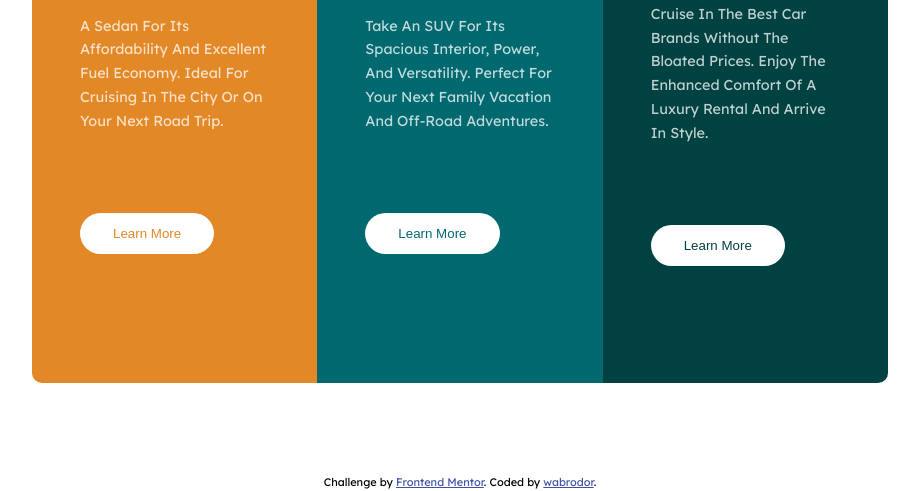
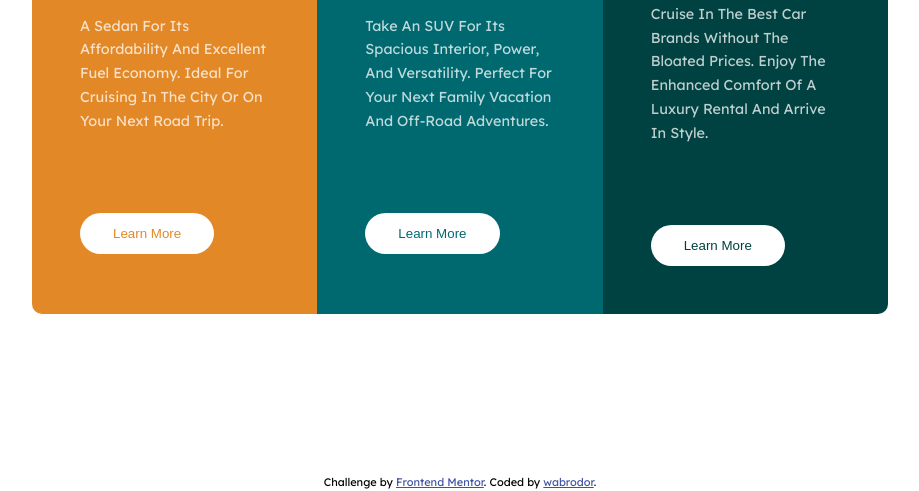
Before and after one commit to wabrodor/3-column, a plain HTML site: page index.html in a window 1280 px wide. Shown: the part 327-818 px from the top of the page, without its empty margins (180-1099 px from the left). Drawn offline with Linux system fonts and the light colour scheme.

Commit message:
Update style.css

```diff
--- a/style.css
+++ b/style.css
@@ -118,7 +118,7 @@ height: auto;
         grid-template-columns: repeat(3,1fr);
         grid-template-rows: 1fr;
         max-width:70%;
-        min-height:85vh;
+        min-height:65vh;
     }
 
     .card_1{
```
